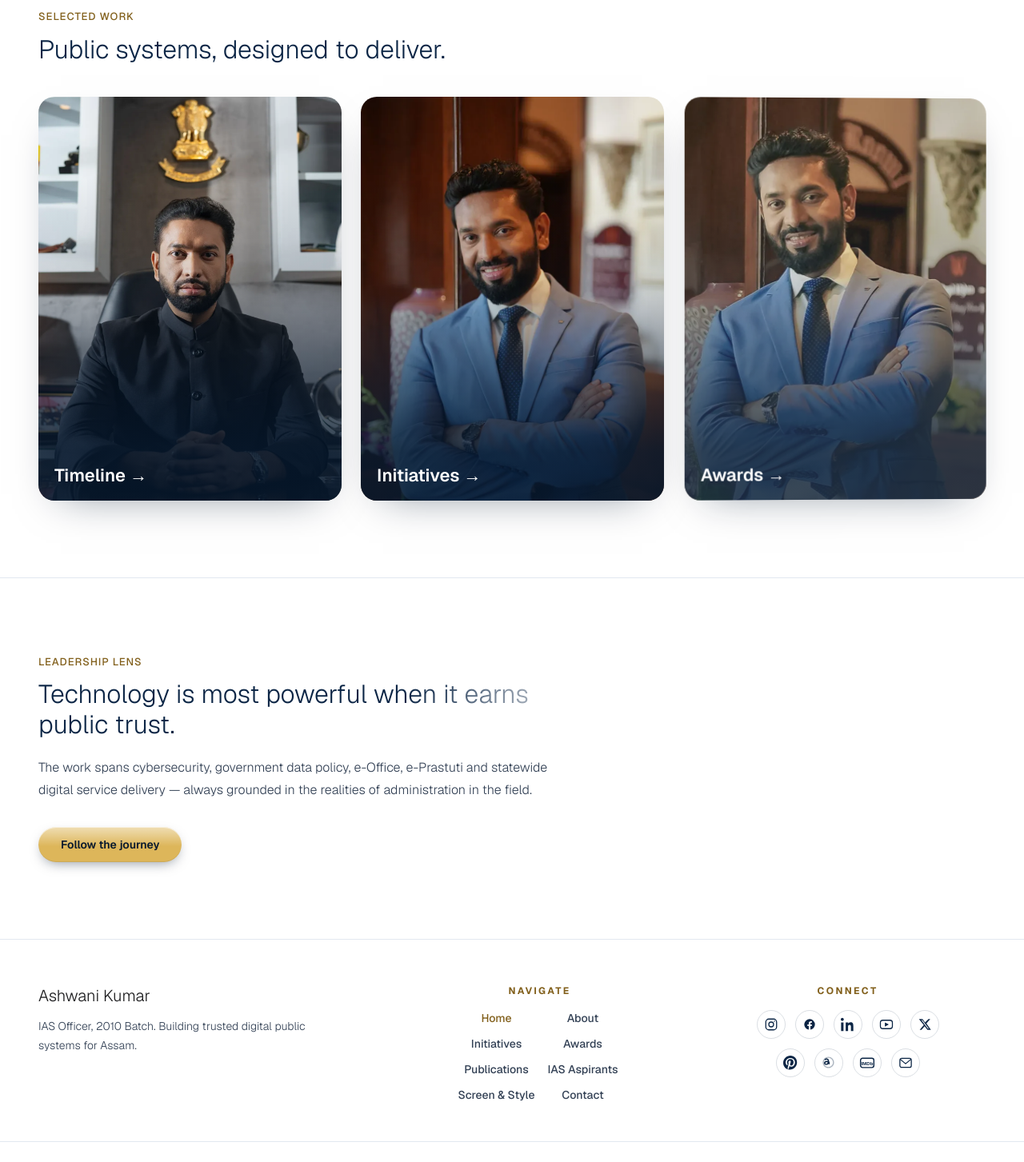
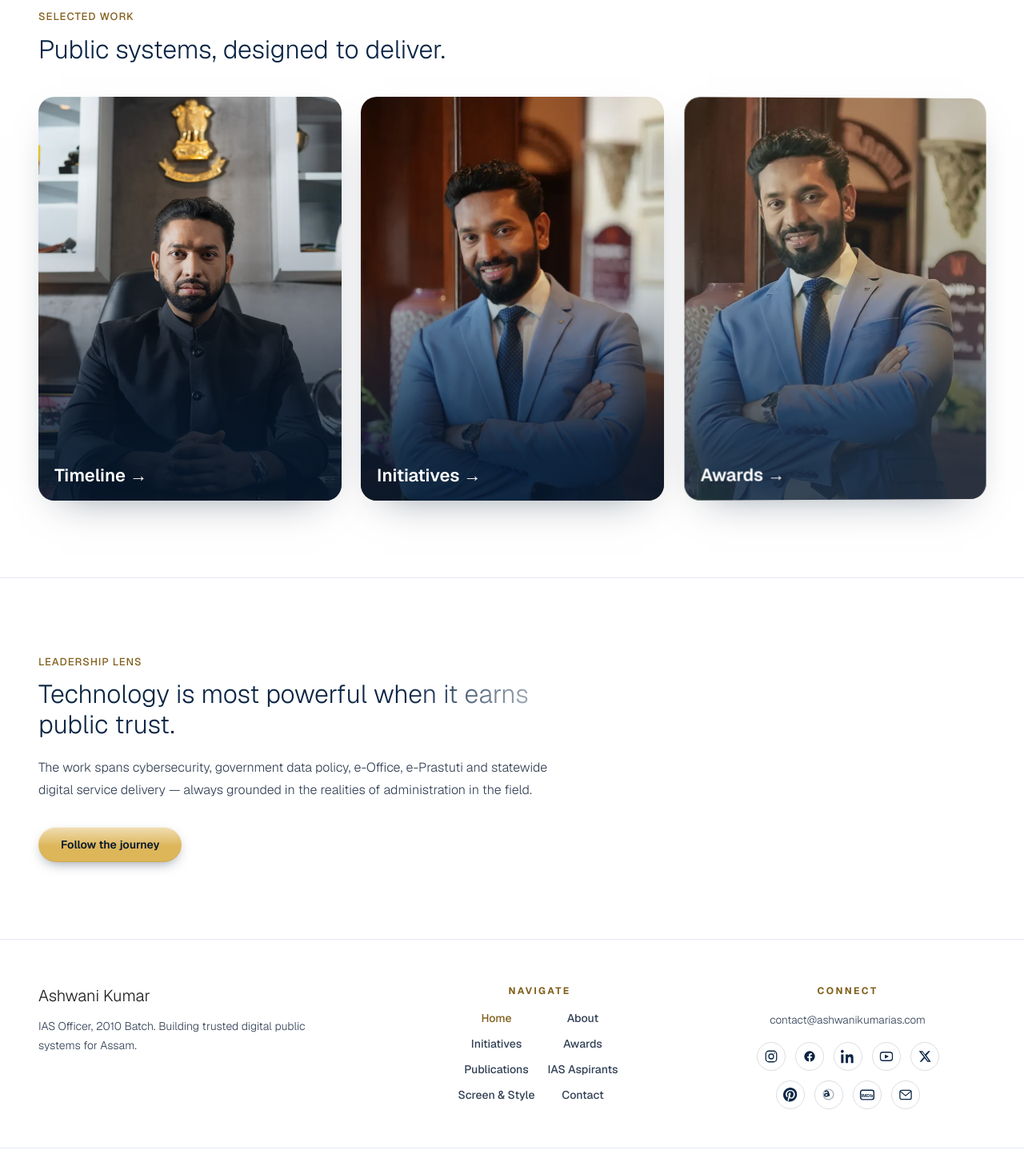
Before and after one commit to Ishaan18singh/ashwani-kumar-website, a Next.js app: page / in a window 1280 px wide. Shown: the part 1740-3193 px from the top of the page at 80% size. Built offline with nearby package versions, Linux system fonts and the light colour scheme.

Commit message:
Show the email address as visible text in the footer Connect column
Previously only the mail icon linked to it; now the address itself
is shown above the icon row too.

```diff
--- a/app/globals.css
+++ b/app/globals.css
@@ -940,6 +940,21 @@ html.dark .pub-card-source {
   font-size: 0.68rem;
 }
 
+/* Footer "Connect" column: the plain email address shown as text
+   above the social icon row. */
+.footer-email-link {
+  display: block;
+  margin-bottom: 1rem;
+  font-size: 0.85rem;
+  color: rgb(51, 65, 85);
+}
+.footer-email-link:hover {
+  color: rgb(var(--c-gold-500));
+}
+html.dark .footer-email-link {
+  color: rgb(148, 163, 184);
+}
+
 /* Footer social icons: capped to exactly one row's width (5 icons + gaps)
    so the 9 icons wrap into two rows, with the leftover second row
    centered via justify-content rather than pinned to the left. Applies
--- a/components/Footer.jsx
+++ b/components/Footer.jsx
@@ -31,6 +31,14 @@ export default function Footer() {
         </div>
         <div className="footer-col footer-col-connect">
           <p className="mb-4 text-xs font-bold uppercase tracking-[.2em] text-gold-500">{t('common.connect')}</p>
+          {(() => {
+            const mail = SITE_DATA.profile.social.find((s) => s.url.startsWith('mailto:'));
+            return mail ? (
+              <a href={mail.url} className="footer-email-link">
+                {mail.url.replace('mailto:', '')}
+              </a>
+            ) : null;
+          })()}
           <div className="footer-social-list">
             {SITE_DATA.profile.social.map((s) => {
               const isMail = s.url.startsWith('mailto:');
```
